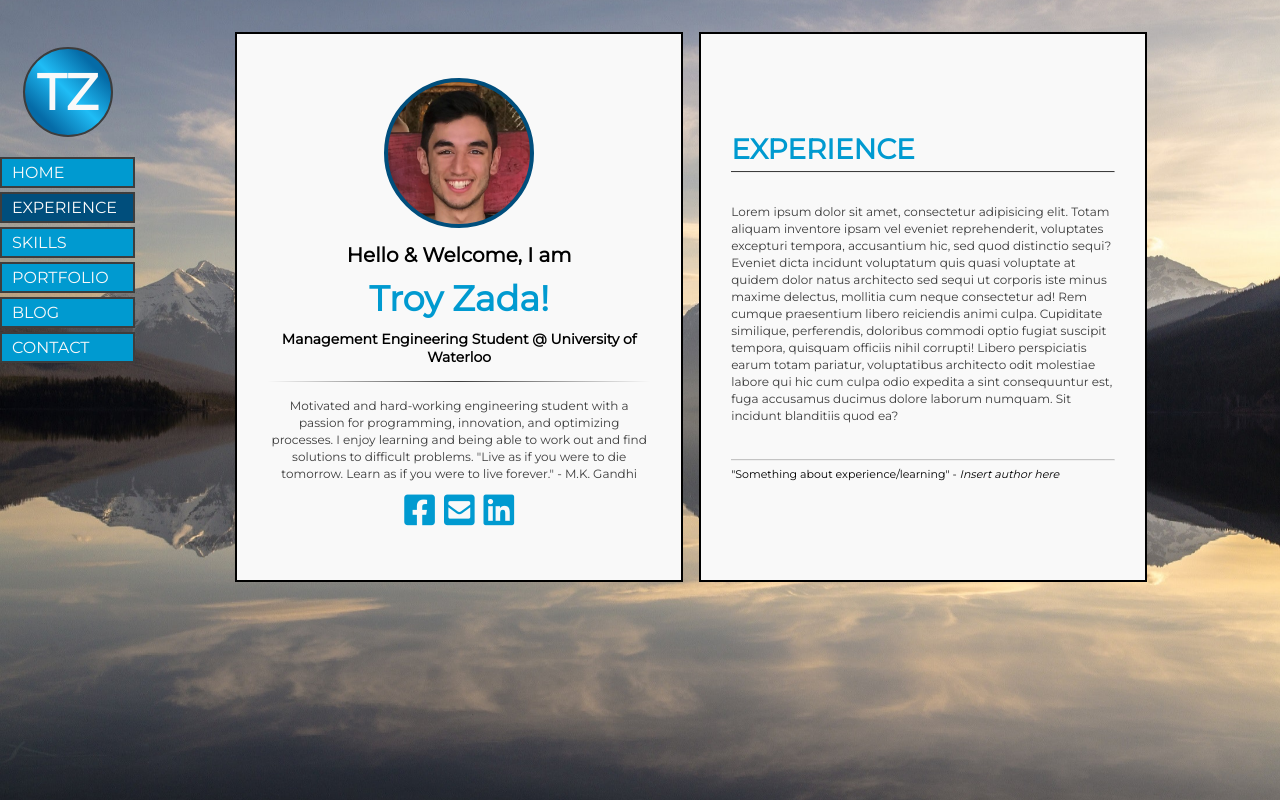
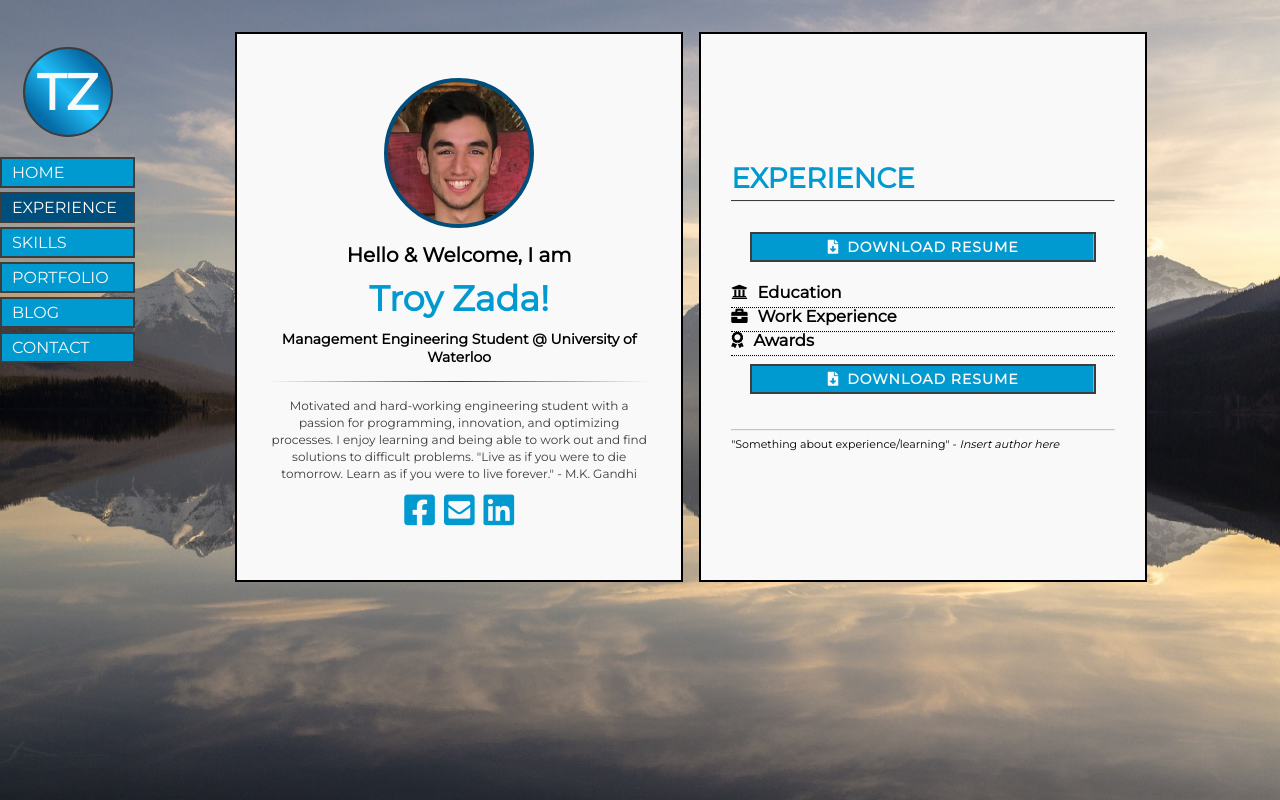
Before and after one commit to tzada8/troy-zada, a React (Create React App) app: page /experience in a window 1280 px wide. Built offline with nearby package versions, Linux system fonts and the light colour scheme; a web font is replaced by a local one.

Commit message:
working on experience page, fixed comments for nav

```diff
--- a/src/components/cards/content/experience/Experience.js
+++ b/src/components/cards/content/experience/Experience.js
@@ -1,23 +1,20 @@
 import React from "react";
+import Subtitle from "../extra_components/subtitle/Subtitle";
+import GroupsDivider from "../extra_components/groups_divider/GroupsDivider";
+import DownloadResume from "../extra_components/download_resume/DownloadResume";
 import "./Experience.css";
 
 function Experience() {
    return (
       <div>
-         <p>
-            Lorem ipsum dolor sit amet, consectetur adipisicing elit. Totam
-            aliquam inventore ipsam vel eveniet reprehenderit, voluptates
-            excepturi tempora, accusantium hic, sed quod distinctio sequi?
-            Eveniet dicta incidunt voluptatum quis quasi voluptate at quidem
-            dolor natus architecto sed sequi ut corporis iste minus maxime
-            delectus, mollitia cum neque consectetur ad! Rem cumque praesentium
-            libero reiciendis animi culpa. Cupiditate similique, perferendis,
-            doloribus commodi optio fugiat suscipit tempora, quisquam officiis
-            nihil corrupti! Libero perspiciatis earum totam pariatur,
-            voluptatibus architecto odit molestiae labore qui hic cum culpa odio
-            expedita a sint consequuntur est, fuga accusamus ducimus dolore
-            laborum numquam. Sit incidunt blanditiis quod ea?
-         </p>
+         <DownloadResume />
+         <Subtitle icon="fas fa-university" label="Education" />
+
+         <Subtitle icon="fas fa-briefcase" label="Work Experience" />
+
+         <Subtitle icon="fas fa-award" label="Awards" />
+
+         <DownloadResume />
       </div>
    );
 }
--- /dev/null
+++ b/src/components/cards/content/extra_components/download_resume/DownloadResume.css
@@ -0,0 +1,27 @@
+.download-resume {
+   color: var(--WHITE);
+   display: block;
+   margin: 10px auto 20px;
+   padding: 4px 10px;
+   font-weight: bold;
+   letter-spacing: 1px;
+   width: 90%;
+   border: 2px solid var(--GREY);
+
+   background: linear-gradient(
+      to right,
+      var(--DARK_BLUE) 50%,
+      var(--REG_BLUE) 50%
+   );
+   background-size: 200% 100%;
+   background-position: right bottom;
+   transition: background-position 0.4s linear;
+}
+
+.download-resume:hover {
+   background-position: left bottom;
+}
+
+.fa-file-download {
+   margin-right: 8px;
+}
--- /dev/null
+++ b/src/components/cards/content/extra_components/download_resume/DownloadResume.js
@@ -0,0 +1,14 @@
+import React from "react";
+import { Link } from "react-router-dom";
+import "./DownloadResume.css";
+
+function DownloadResume(props) {
+   return (
+      <Link className="download-resume" to={props.path}>
+         <i className="fas fa-file-download" />
+         DOWNLOAD RESUME
+      </Link>
+   );
+}
+
+export default DownloadResume;
--- a/src/components/navbar/Navbar.js
+++ b/src/components/navbar/Navbar.js
@@ -77,7 +77,7 @@ function Navbar(props) {
                            handleNavLocation("EXPERIENCE-MENU");
                         }}
                      >
-                        {/* WORK AND PROJECTS */}
+                        {/* DOWNLOAD RESUME, EDUCATION, WORK, AWARDS */}
                         {EXPERIENCE}
                      </NavLink>
                   </li>
@@ -107,7 +107,7 @@ function Navbar(props) {
                            handleNavLocation("PORTFOLIO-MENU");
                         }}
                      >
-                        {/* BUTTON TO DOWNLOAD RESUME, EDUCATION, AWARDS */}
+                        {/* PROJECTS */}
                         {PORTFOLIO}
                      </NavLink>
                   </li>
```
